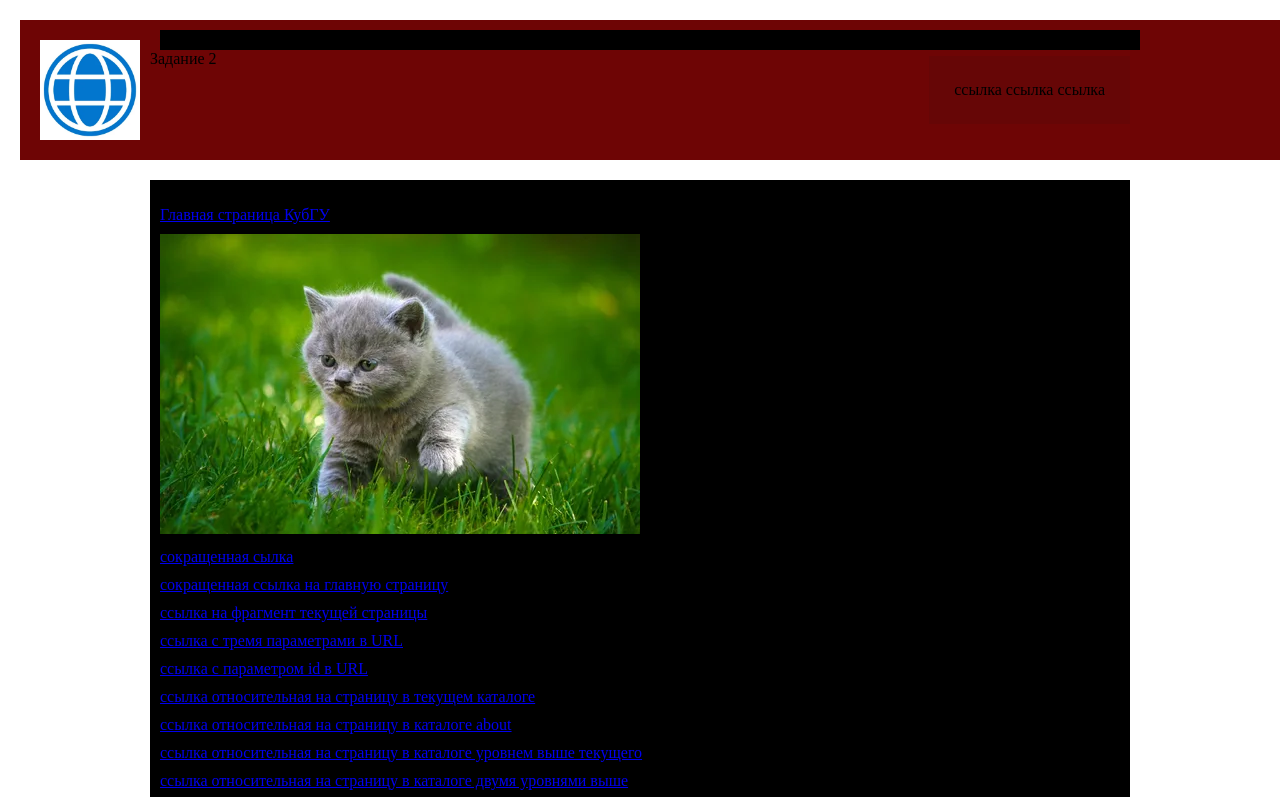
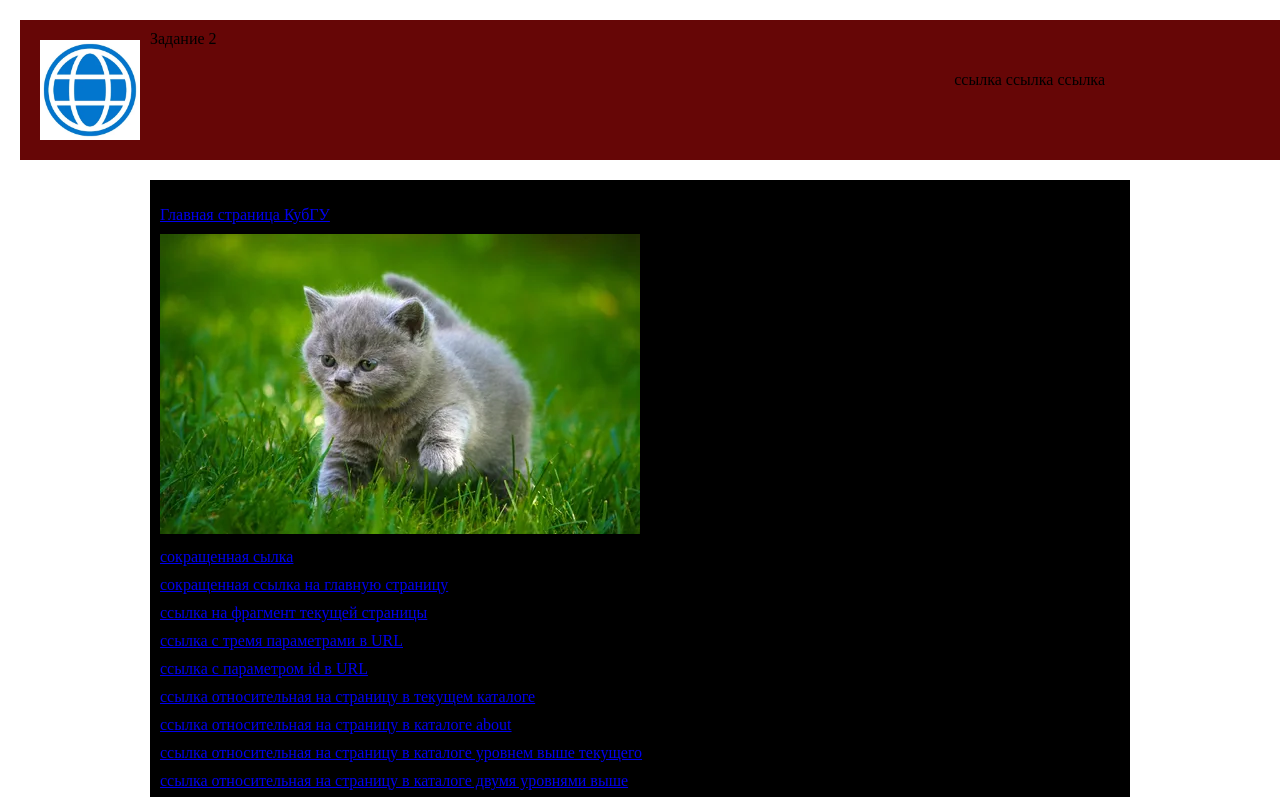
Before and after one commit to Nestik2/28-2-web-2, a plain HTML site: page index.html in a window 1280 px wide. Shown: the top 797 px of the page. Drawn offline with Linux system fonts and the light colour scheme.

Commit message:
Update index.html

```diff
--- a/index.html
+++ b/index.html
@@ -5,9 +5,9 @@
     <link rel="stylesheet" href="style.css">
 </head>
 <body style="margin:0;">
-  <header style="width:100%; background-color:#6e0505; padding: 10px; height:120px;">
+  <header style="width:100%; padding: 10px; height:120px;">
     <img style="float:left; margin:10px; width:100px; height:100px;" src="logo.webp">
-    <nav style="background-color:#000000; padding:10px;">
+    <nav padding:10px;">
 
        <ul>
           <a href="https://www.kubsu.ru/index.php"target="_blank">ссылка</a>
```
